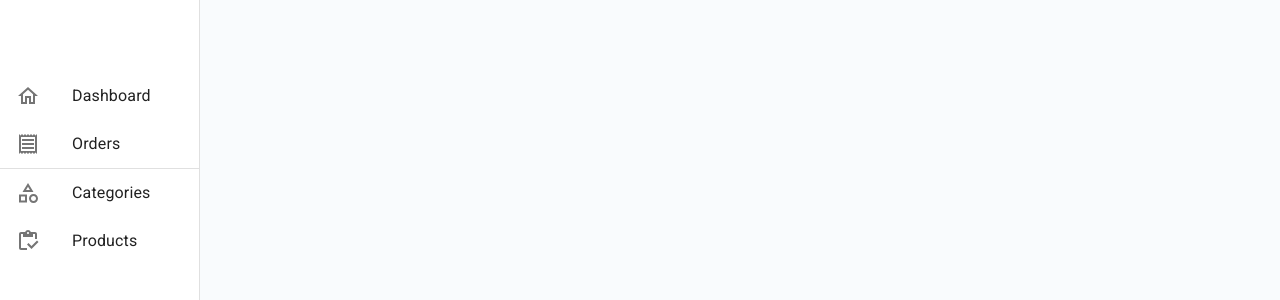
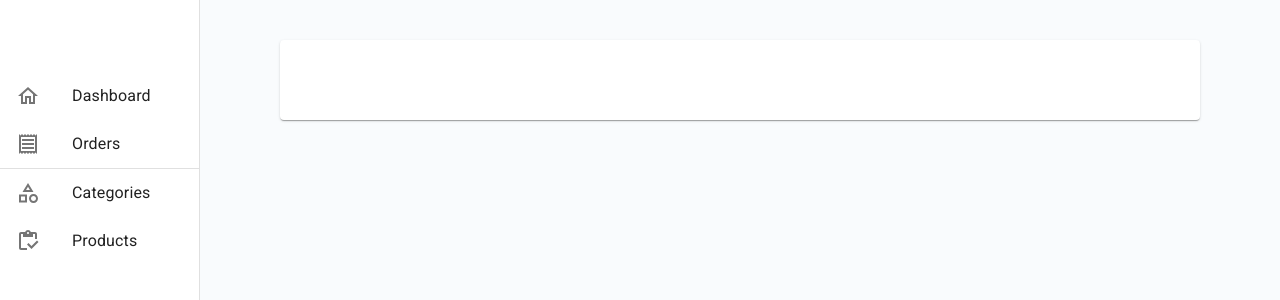
Before and after one commit to kalvinhart/shop-cms, a React (Create React App) app: page / in a window 1280 px wide. Shown: the top 300 px of the page. Built offline with nearby package versions, Linux system fonts and the light colour scheme.

Commit message:
Added Paper wrapper for all pages.

```diff
--- a/src/components/MainContent/MainContent.js
+++ b/src/components/MainContent/MainContent.js
@@ -1,4 +1,4 @@
-import { Box } from "@mui/material";
+import { Box, Paper } from "@mui/material";
 
 const MainContent = ({ children }) => {
   return (
@@ -13,7 +13,9 @@ const MainContent = ({ children }) => {
         backgroundColor: "#f9fbfd",
       }}
     >
-      {children}
+      <Paper sx={{ display: "flex", flexDirection: "column", padding: "40px" }}>
+        {children}
+      </Paper>
     </Box>
   );
 };
```
